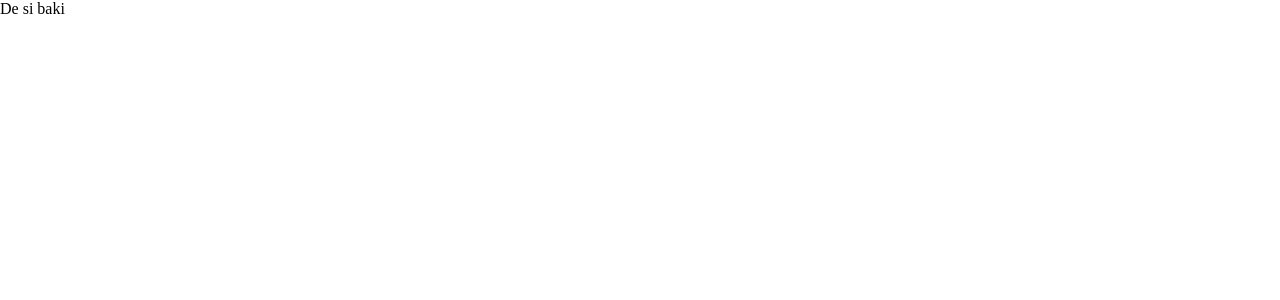
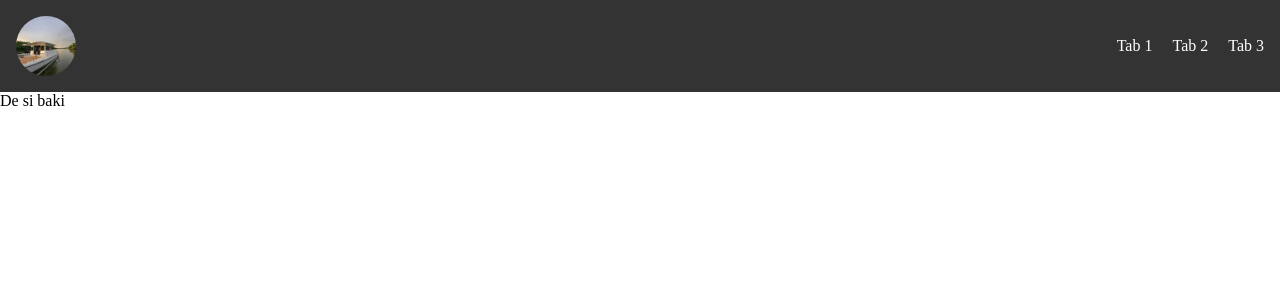
Before and after one commit to tom5kovic/katamaran, a React (Create React App) app: page / in a window 1280 px wide. Shown: the top 300 px of the page. Built offline with nearby package versions, Linux system fonts and the light colour scheme.

Commit message:
Create header component.

```diff
--- a/src/App.js
+++ b/src/App.js
@@ -1,9 +1,11 @@
 import React from 'react';
 import './reset.css';
+import { Header } from './components/Header/Header';
 
 function App() {
   return (
     <div>
+      <Header />
       <p>De si baki</p>
     </div>
   );
--- /dev/null
+++ b/src/components/Header/Header.css
@@ -0,0 +1,24 @@
+.header {
+  display: flex;
+  justify-content: space-between;
+  align-items: center;
+  padding: 1rem;
+  background-color: #333;
+  color: white;
+}
+
+.logo {
+  width: 60px;
+  height: 60px;
+  border-radius: 50px;
+}
+
+.nav {
+  display: flex;
+  gap: 20px;
+}
+
+.nav a {
+  text-decoration: none;
+  color: white;
+}
--- /dev/null
+++ b/src/components/Header/Header.js
@@ -0,0 +1,16 @@
+import React from 'react';
+import './Header.css';
+import logo from '../../assets/images/logo.png';
+
+export const Header = () => {
+  return (
+    <header className='header'>
+      <img src={logo} alt='My Logo' className='logo' />
+      <nav className='nav'>
+        <a href=''>Tab 1</a>
+        <a href=''>Tab 2</a>
+        <a href=''>Tab 3</a>
+      </nav>
+    </header>
+  );
+};
```
Also changed, not shown: src/assets/images/logo.png (added).
